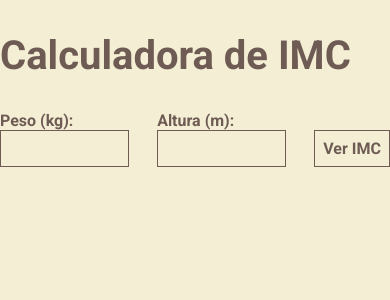
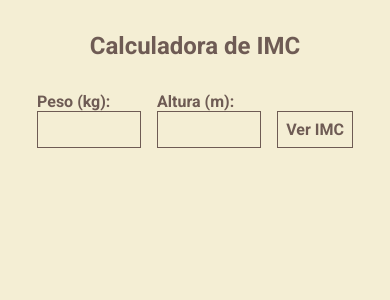
Before and after one commit to FabioMedeiros1000/calculadora-imc, a React (Vite) app: page / in a window 390 px wide. Shown: the top 300 px of the page. Built offline with nearby package versions, Linux system fonts and the light colour scheme.

Commit message:
:iphone: making the responsive part

```diff
--- a/package.json
+++ b/package.json
@@ -10,6 +10,7 @@
     "preview": "vite preview"
   },
   "dependencies": {
+    "prop-types": "^15.8.1",
     "react": "^18.3.1",
     "react-dom": "^18.3.1"
   },
--- a/src/components/Forms/Forms.module.css
+++ b/src/components/Forms/Forms.module.css
@@ -9,7 +9,6 @@
     padding: 8px;
     font-weight: bold;
     border: 1px solid var(--corDoTexto);
-
 }
 
 .formWeight:focus, .formHeight:focus {
--- a/src/components/Forms/index.jsx
+++ b/src/components/Forms/index.jsx
@@ -1,4 +1,4 @@
-import { useEffect, useState } from 'react';
+import { useState } from 'react';
 
 import ImcTable from '../ImcTable';
 import Result from '../Result';
@@ -25,7 +25,7 @@ const Forms = () => {
     }
 
     return(
-        <>
+        <div className='container'>
             <form className={styles.form}>
                 <div className={styles.formContainer}>
                     <label>Peso (kg):</label>
@@ -39,7 +39,6 @@ const Forms = () => {
             </form>
             {mostraResultado && (
                 <>
-                    {/* {console.log(imcCalculado)} */}
                     <Result imcValueProp={imcCalculado}/>
                     <ImcTable imcValueProp={imcCalculado} />
                 </>
@@ -47,7 +46,7 @@ const Forms = () => {
             {!mostraResultado && (peso.length > 0) && (altura.length > 0) && (
                 <h2>Digite um valor válido</h2>
             )}
-        </>
+        </div>
     )
 }
 
--- a/src/components/Header/Header.module.css
+++ b/src/components/Header/Header.module.css
@@ -2,4 +2,10 @@
     padding: 32px 0;
     font-weight: bold;
     font-size: 40px;
+
+    @media (max-width: 1023px){
+        font-size: 24px;
+        display: flex;
+        justify-content: center;
+    }
 }
--- a/src/components/ImcTable/index.jsx
+++ b/src/components/ImcTable/index.jsx
@@ -1,4 +1,5 @@
 import styles from './ImcTable.module.css';
+import PropTypes from 'prop-types';
 
 const ImcTable = ({ imcValueProp }) => {
     const dataTable = [
@@ -38,4 +39,8 @@ const ImcTable = ({ imcValueProp }) => {
     );
 };
 
+ImcTable.propTypes = {
+    imcValueProp: PropTypes.number.isRequired
+};
+
 export default ImcTable;
--- a/src/components/Result/Result.module.css
+++ b/src/components/Result/Result.module.css
@@ -11,4 +11,8 @@
     font-size: 32px;
     font-weight: bold;
     margin-bottom: 16px;
+
+    @media (max-width: 1023px) {
+        font-size: 20px;
+    }
 }
--- a/src/global.css
+++ b/src/global.css
@@ -19,4 +19,8 @@
     max-width: 960px;
     width: 100%;
     margin: 0 auto;
+
+    @media (max-width: 1023px){
+        width: 90%;
+    }
 }
```
Also changed, not shown: src/components/Result/index.jsx (+6 -1 lines), 1 other file (tests, documents, lock files or other folders).
